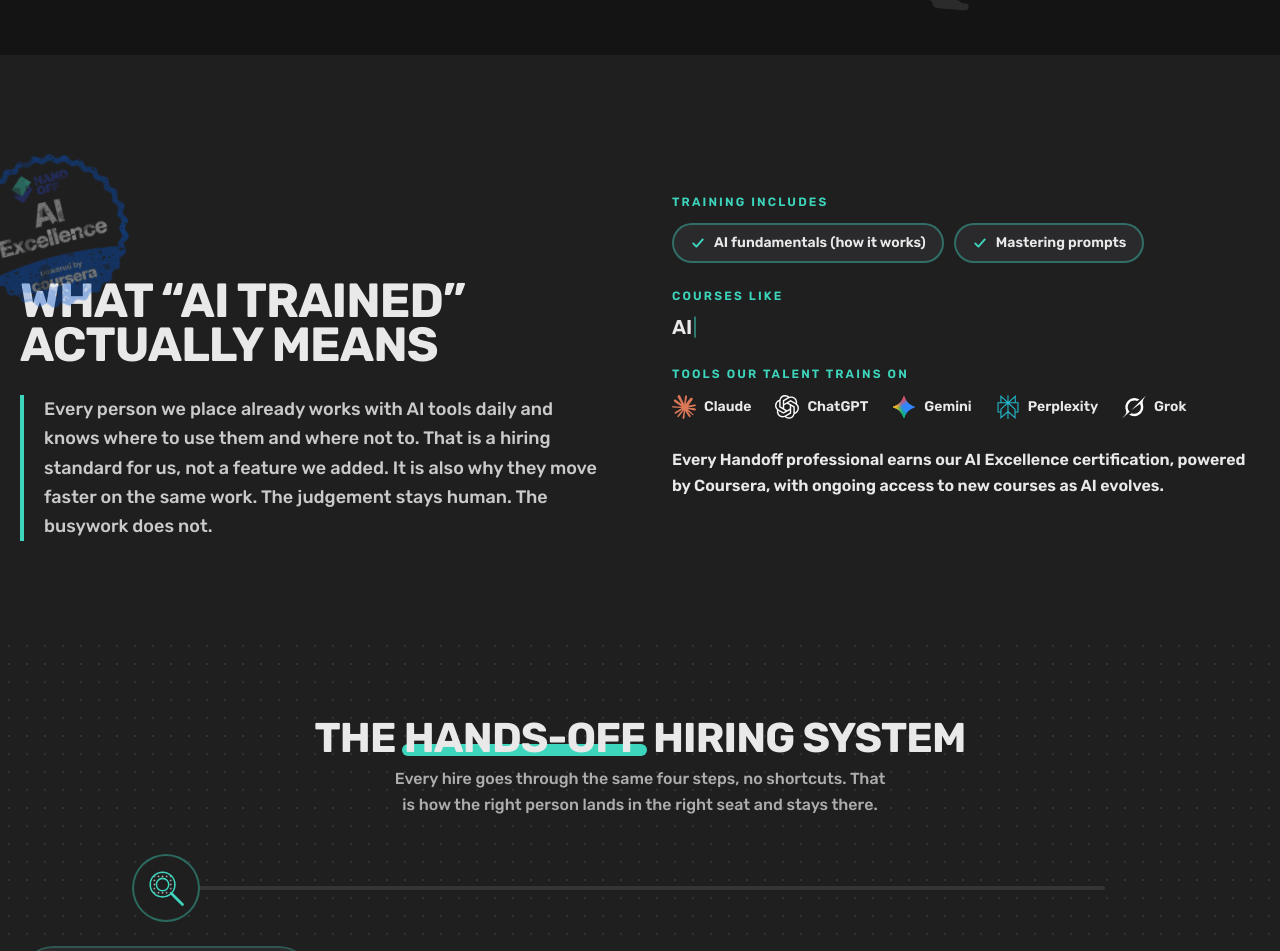
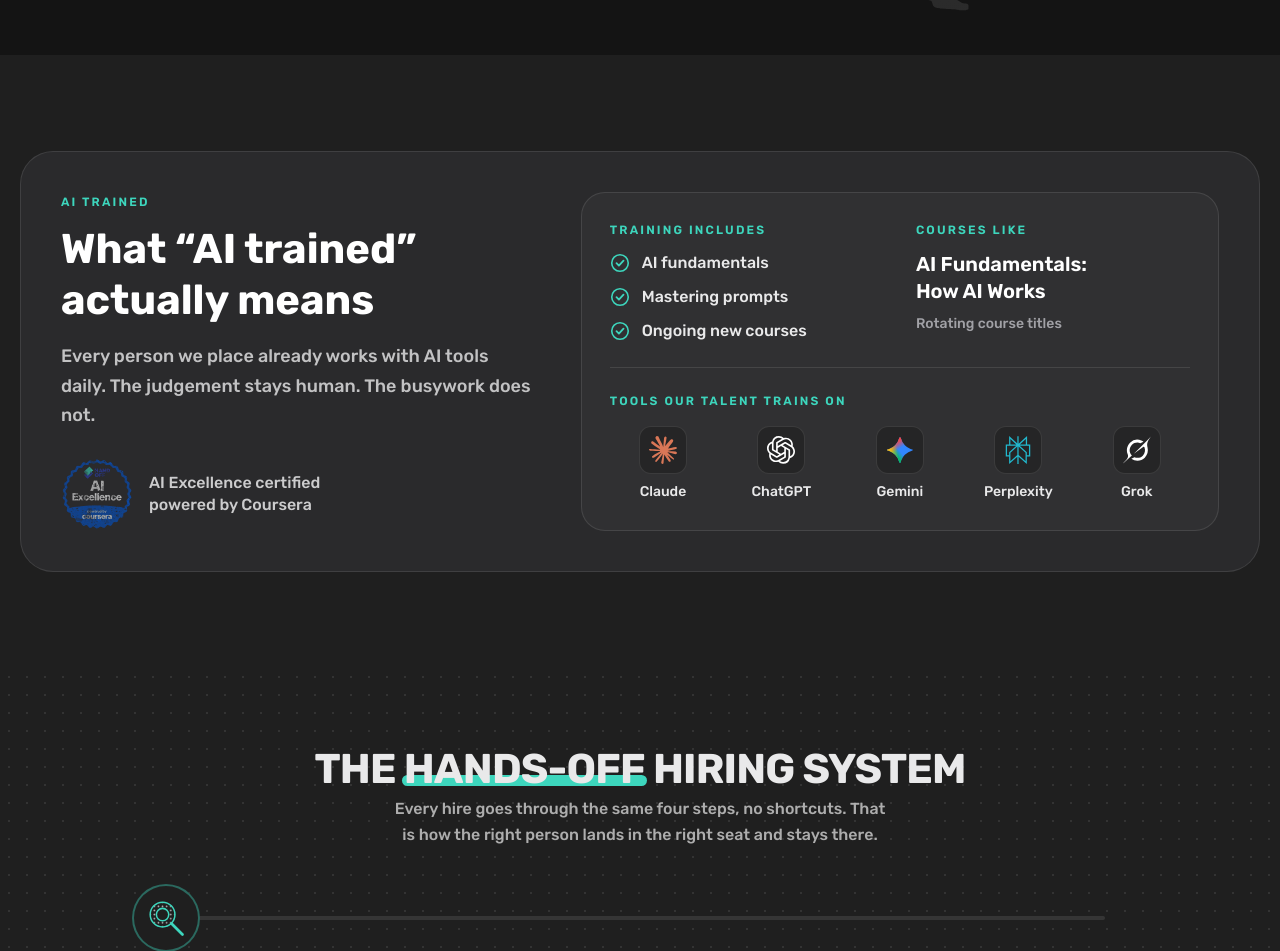
Before and after one commit to Integrated-Go-to-Market-Solutions/Handoff-Sandbox, a Next.js app: page / in a window 1280 px wide. Shown: the part 2019-2970 px from the top of the page. Built offline with nearby package versions, Linux system fonts and the light colour scheme.

Commit message:
Rebuild AI Trained section as content panel

```diff
--- a/src/components/sections/ai-trained.tsx
+++ b/src/components/sections/ai-trained.tsx
@@ -1,65 +1,67 @@
 import Image from "next/image";
 import { Reveal } from "../reveal";
-import { TypingCycle } from "../typing-cycle";
 import { aiTrained } from "@/lib/content";
 
+/* TODO: swap for Jazmin's ORIGINAL badge asset, NOT the version Nicole
+   updated. This is the badge file already on the site, as a stand-in. */
+const BADGE_SRC = "/images/badge-new.webp";
+
+function Label({ children }: { children: React.ReactNode }) {
+  return <p className="eyebrow text-[0.72rem] tracking-[0.2em] text-cyan">{children}</p>;
+}
+
 /**
- * The hero claims AI TRAINED and, until this block existed, nothing else on
- * the site ever mentioned it again. It sits directly after the process, where
- * the vetting claim has just been made, and stays deliberately short.
+ * The hero claims AI TRAINED; this block says what that means. One dark
+ * panel: the claim on the left (label, headline, short body, the badge
+ * with its Coursera line), the detail in a bordered card on the right
+ * (training topics, a featured course, the tool logos). Below 1024px the
+ * card stacks under the claim.
  *
- * A tight aside between two heavier sections rather than its own feature
- * block — deliberately the tight-padding spacing tier.
- *
- * Desktop: the claim on the left (badge stamp, headline, then the body as
- * a quote), the detail on the right. Phones and tablets stack them in that
- * order.
+ * A tight aside between two heavier sections, so the tight-padding tier.
  */
 export function AiTrained() {
   return (
     <section className="relative overflow-hidden bg-ink section-py-tight text-bone">
-      <div className="shell relative grid gap-10 lg:grid-cols-[minmax(0,0.92fr)_minmax(0,1.08fr)] lg:items-center lg:gap-12 xl:grid-cols-2 xl:gap-16">
+      <div className="shell relative">
+        <div className="grid gap-8 rounded-[var(--radius-card)] border border-white/10 bg-ink-100 p-5 sm:p-8 md:p-10 lg:grid-cols-[minmax(0,0.85fr)_minmax(0,1.15fr)] lg:items-center lg:gap-12">
           <Reveal>
-          {/* Phones and tablets: the badge sits above the headline, covering
-              no text. Desktop: it's stamped over the "W", tilted left and
-              translucent, so the letter still reads through it. */}
+            <Label>{aiTrained.eyebrow}</Label>
+            <h2 className="mt-3 max-w-[16ch] text-balance text-[clamp(1.6rem,3.4vw,2.6rem)] font-bold leading-tight text-white">
+              {aiTrained.headline}
+            </h2>
+            <p className="mt-4 max-w-[44ch] text-base leading-relaxed text-bone/80 md:text-lg">{aiTrained.body}</p>
+
+            <div className="mt-7 flex items-center gap-4">
               <Image
-            src="/images/badge-new.webp"
+                src={BADGE_SRC}
                 alt={aiTrained.badgeAlt}
                 width={240}
                 height={240}
                 unoptimized
-            className="mb-5 h-28 w-28 -rotate-[14deg] opacity-75 md:h-32 md:w-32 lg:hidden"
+                className="h-16 w-16 shrink-0 md:h-[4.5rem] md:w-[4.5rem]"
               />
-          <div className="relative w-fit lg:pt-28 xl:pt-32">
-            <Image
-              src="/images/badge-new.webp"
-              alt=""
-              width={240}
-              height={240}
-              unoptimized
-              className="pointer-events-none absolute -left-1 top-0 z-10 hidden h-36 w-36 -rotate-[14deg] opacity-65 lg:block xl:-left-12 xl:h-40 xl:w-40"
-            />
-            <h2 className="display relative max-w-[14ch] text-[clamp(1.9rem,4vw,3rem)] text-bone">
-              {aiTrained.headline}
-            </h2>
+              <p className="text-sm font-medium leading-snug text-bone/85 md:text-base">
+                {aiTrained.certLines.map((line, i) => (
+                  <span key={line} className="block">
+                    {line}
+                    {i < aiTrained.certLines.length - 1 && <span className="sr-only">, </span>}
+                  </span>
+                ))}
+              </p>
             </div>
-          <p className="mt-7 max-w-[58ch] border-l-4 border-cyan pl-5 text-base font-medium leading-relaxed text-bone/85 md:text-lg">
-            {aiTrained.body}
-          </p>
           </Reveal>
 
           <Reveal delay={90}>
+            <div className="rounded-3xl border border-white/10 bg-white/[0.03] p-4 sm:p-7">
+              <div className="grid gap-6 sm:grid-cols-2 sm:gap-8">
                 <div>
-            <p className="eyebrow text-[0.72rem] tracking-[0.2em] text-cyan">{aiTrained.topicsLabel}</p>
-            <ul className="mt-3 flex flex-wrap gap-2.5">
+                  <Label>{aiTrained.topicsLabel}</Label>
+                  <ul className="mt-3 space-y-2.5">
                     {aiTrained.topics.map((topic) => (
-                <li
-                  key={topic}
-                  className="inline-flex items-center gap-2 rounded-full border-2 border-cyan/40 bg-ink-100 px-4 py-2 text-sm font-semibold text-bone"
-                >
-                  <svg viewBox="0 0 20 20" className="h-4 w-4 shrink-0 text-cyan" aria-hidden="true">
-                    <path d="M4 10.5l4 4 8-9" fill="none" stroke="currentColor" strokeWidth="2.4" strokeLinecap="round" strokeLinejoin="round" />
+                      <li key={topic} className="flex items-center gap-3 text-base font-medium text-bone">
+                        <svg viewBox="0 0 20 20" className="h-5 w-5 shrink-0 text-cyan" aria-hidden="true">
+                          <circle cx="10" cy="10" r="8.25" fill="none" stroke="currentColor" strokeWidth="1.6" />
+                          <path d="M6.5 10.2l2.4 2.4 4.6-5" fill="none" stroke="currentColor" strokeWidth="1.8" strokeLinecap="round" strokeLinejoin="round" />
                         </svg>
                         {topic}
                       </li>
@@ -67,32 +69,34 @@ export function AiTrained() {
                   </ul>
                 </div>
 
-          <div className="mt-6">
-            <p className="eyebrow text-[0.72rem] tracking-[0.2em] text-cyan">{aiTrained.coursesLabel}</p>
-            <TypingCycle
-              phrases={aiTrained.courses}
-              className="mt-2 font-gotham text-lg font-semibold text-bone md:text-xl"
-            />
+                <div>
+                  <Label>{aiTrained.coursesLabel}</Label>
+                  {/* Static since the redesign. The old typing animation
+                      (TypingCycle over aiTrained.courses) can go back here
+                      if the title should rotate. */}
+                  <p className="mt-3 text-balance text-lg font-semibold leading-snug text-white md:text-xl">{aiTrained.courses[0]}</p>
+                  <p className="mt-2 text-sm text-smoke">{aiTrained.coursesNote}</p>
+                </div>
               </div>
 
-          <div className="mt-6">
-            <p className="eyebrow text-[0.72rem] tracking-[0.2em] text-cyan">{aiTrained.toolsLabel}</p>
-            {/* One row from 640px up; phones wrap to a tidy 3 + 2 grid. */}
-            <ul className="mt-3 grid grid-cols-3 gap-x-3 gap-y-3 sm:flex sm:flex-wrap sm:items-center sm:gap-x-6 lg:gap-x-4 xl:gap-x-6">
+              <hr className="my-6 border-white/10" />
+
+              <Label>{aiTrained.toolsLabel}</Label>
+              {/* Five across from 640px; phones wrap to 3 + 2. */}
+              <ul className="mt-4 grid grid-cols-3 gap-x-3 gap-y-5 sm:grid-cols-5">
                 {aiTrained.tools.map((tool) => (
-                <li key={tool.name} className="inline-flex items-center gap-2 text-sm font-semibold text-bone">
+                  <li key={tool.name} className="flex flex-col items-center gap-2 text-center text-xs font-medium text-bone sm:text-sm">
+                    <span className="grid h-12 w-12 place-items-center rounded-xl border border-white/10 bg-ink/60">
                       {/* eslint-disable-next-line @next/next/no-img-element */}
-                  <img src={`/images/ai-tools/${tool.file}.svg`} alt="" width={24} height={24} className="h-6 w-6 shrink-0" />
+                      <img src={`/images/ai-tools/${tool.file}.svg`} alt="" width={28} height={28} className="h-7 w-7" />
+                    </span>
                     {tool.name}
                   </li>
                 ))}
               </ul>
             </div>
-
-          <p className="mt-7 max-w-[58ch] text-sm font-semibold leading-relaxed text-bone md:text-base">
-            {aiTrained.certLine}
-          </p>
           </Reveal>
+        </div>
       </div>
     </section>
   );
--- a/src/lib/content.ts
+++ b/src/lib/content.ts
@@ -491,12 +491,19 @@ export const dayInLife = {
  * block does, immediately after the process, where the vetting claim lands.
  */
 export const aiTrained = {
+  eyebrow: "AI trained",
   headline: "What “AI trained” actually means",
-  body: "Every person we place already works with AI tools daily and knows where to use them and where not to. That is a hiring standard for us, not a feature we added. It is also why they move faster on the same work. The judgement stays human. The busywork does not.",
+  body: "Every person we place already works with AI tools daily. The judgement stays human. The busywork does not.",
   topicsLabel: "Training includes",
-  topics: ["AI fundamentals (how it works)", "Mastering prompts"],
+  topics: ["AI fundamentals", "Mastering prompts", "Ongoing new courses"],
   coursesLabel: "Courses like",
-  /** PLACEHOLDER course names until the real catalogue is confirmed. */
+  /** Muted line under the featured course (the first entry of `courses`). */
+  coursesNote: "Rotating course titles",
+  /**
+   * PLACEHOLDER course names until the real catalogue is confirmed. Only
+   * the first shows (static) since the 10/5 redesign; the rest are kept
+   * for if the title should rotate again.
+   */
   courses: [
     "AI Fundamentals: How AI Works",
     "Mastering Prompts",
@@ -518,9 +525,8 @@ export const aiTrained = {
     { name: "Grok", file: "grok" },
   ],
   badgeAlt: "Handoff AI Excellence badge, powered by Coursera",
-  /** DRAFT: needs client approval before launch. */
-  certLine:
-    "Every Handoff professional earns our AI Excellence certification, powered by Coursera, with ongoing access to new courses as AI evolves.",
+  /** Shown next to the badge, on two lines. */
+  certLines: ["AI Excellence certified", "powered by Coursera"],
 };
 
 export const faqs = [
```
Lines whose indentation alone changed are shown as unchanged.
